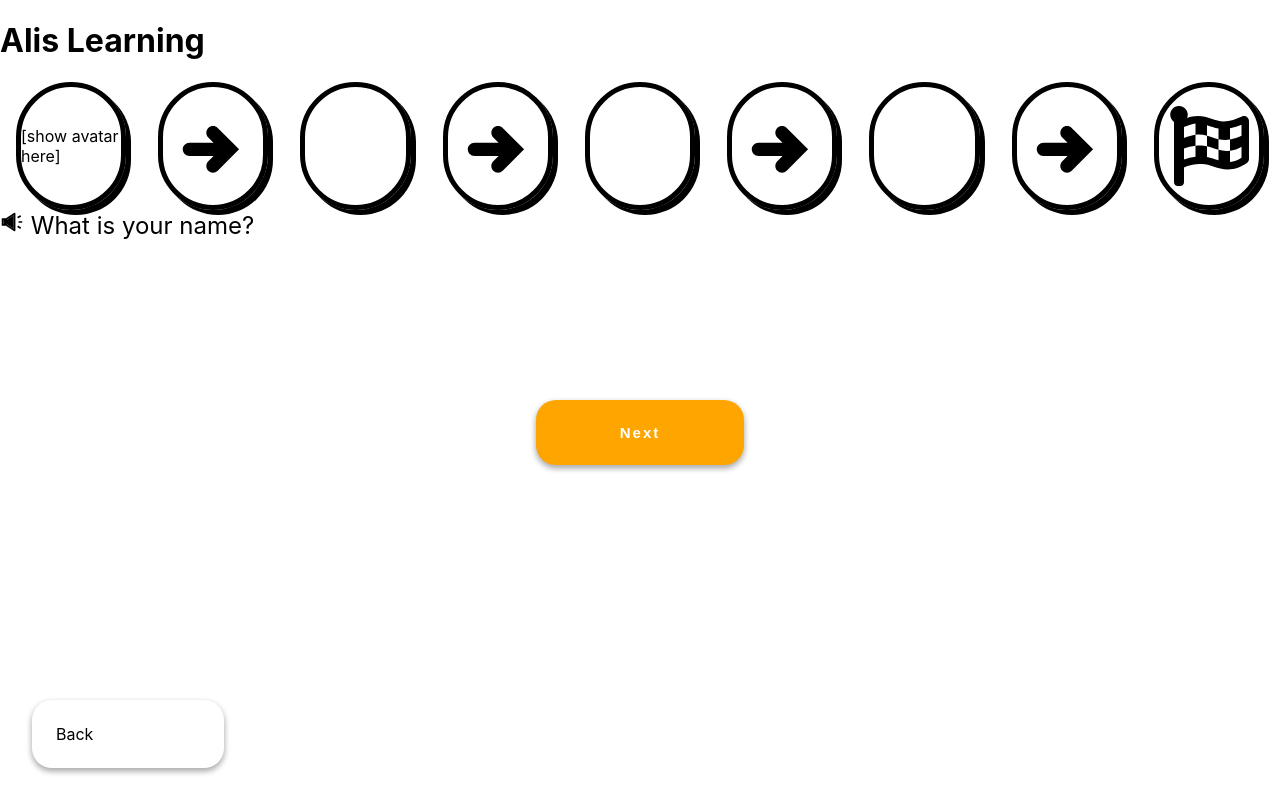
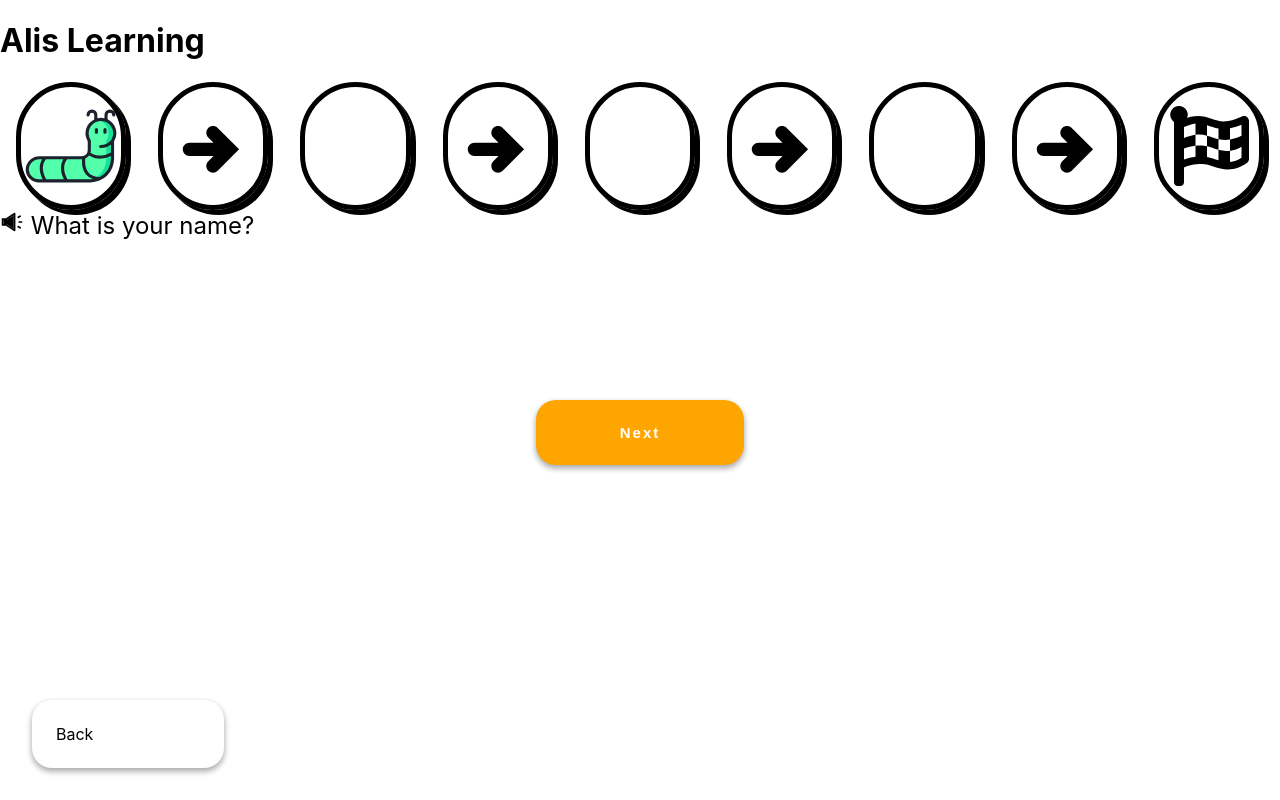
Before and after one commit to fac24/alis-learning, a Next.js app: page /learner-onboarding/name in a window 1280 px wide. Built offline with nearby package versions, Linux system fonts and the light colour scheme.

Commit message:
Add caterpillar avatar as placeholder

```diff
--- a/components/LearnerOnboardingProgressBar.js
+++ b/components/LearnerOnboardingProgressBar.js
@@ -17,7 +17,8 @@ export default function LearnerOnboardingProgressBar({
       mySteps.push(
         <>
           <LearnerOnboardingProgressBarListItem>
-            [show avatar here]
+            {/* Avatar goes here */}
+            <img src="/avatars/caterpillar.svg" />
           </LearnerOnboardingProgressBarListItem>
           <LearnerOnboardingProgressBarListItem>
             <TiArrowRightThick size="5rem" />
```
